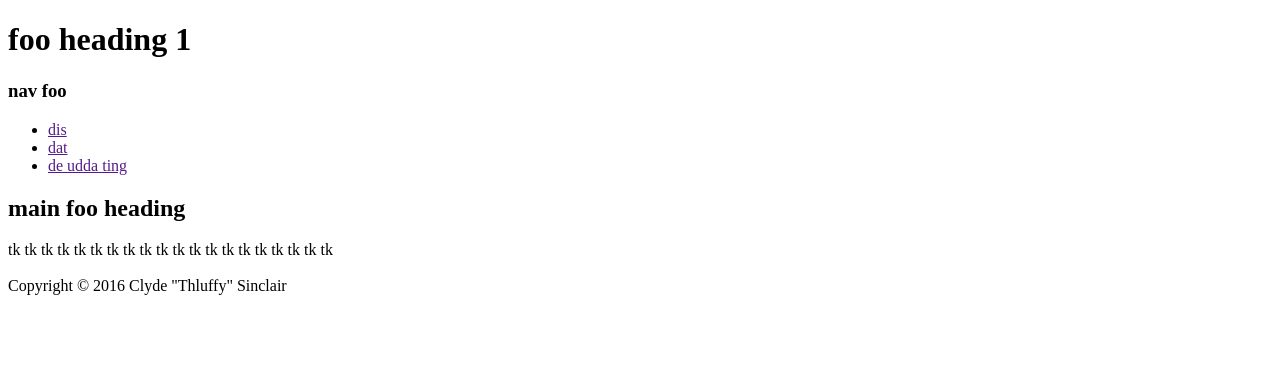
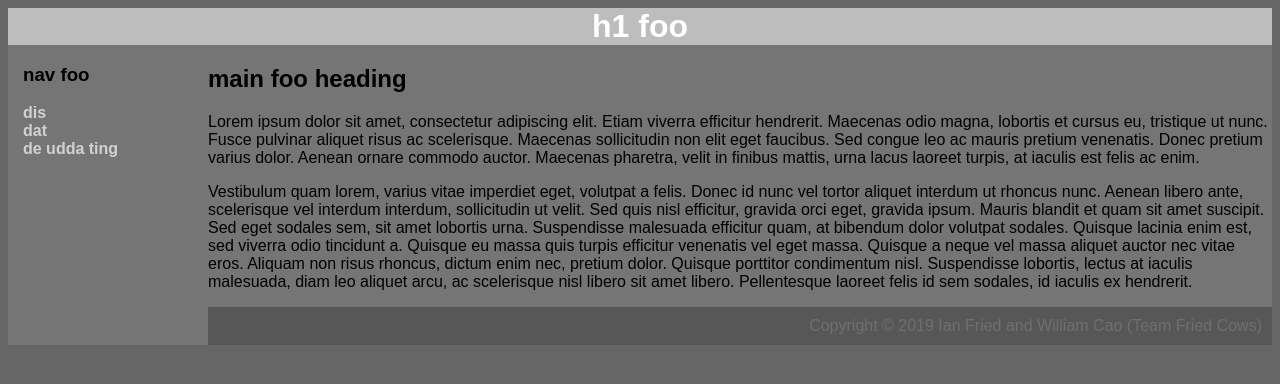
Before and after one commit to WilliamC07/SoftDev, a plain HTML site: page 20_css/0_inline/index.html in a window 1280 px wide. Drawn offline with Linux system fonts and the light colour scheme.

Commit message:
added ian code and fixed syntax error

```diff
--- a/20_css/0_inline/index.html
+++ b/20_css/0_inline/index.html
@@ -1,12 +1,11 @@
 <!DOCTYPE html>
-<html lang="en">
-  <!-- Clyde "Thluffy" Sinclair
-       SoftDev pd0
-       K20 -- CSS basics
-       2019-11-01f
-
-	 WORK FILE for CSS
-    -->
+<html lang="en"   style="background: rgb(102, 102, 102); font-family: 'arial', 'times';">
+<!--
+Ian Fried, William Cao (Team Fried Cows)
+SoftDev pd2
+K20 -- CSS basics
+2019-11-01
+-->
 
   <head>
     <meta charset="utf-8"/>
@@ -14,21 +13,65 @@
   </head>
 
   <body>
-    <h1>foo heading 1</h1>
-    <h3>nav foo</h3>
-    <ul>
-      <li><a href="">dis</a></li>
-      <li><a href="">dat</a></li>
-      <li><a href="">de udda ting</a></li>
-    </ul>
-    <h2>main foo heading</h2>
-    <p>tk tk tk tk tk tk tk tk tk tk tk tk tk tk tk tk tk tk tk tk
-
-      <br>
-      <br>
-
-      Copyright &copy; 2016 Clyde "Thluffy" Sinclair
-
+    <h1 style="
+    background: rgb(189, 189, 189);
+    color: #fff;
+    text-align: center;
+    margin-top: 0;
+    margin-bottom: 0;
+    background: rgb(189, 189, 189);
+    color: #fff;
+    text-align: center;
+    margin-top: 0;
+    margin-bottom: 0;">h1 foo</h1>
+        <div class="container" style="    display: grid;
+            grid-template-columns: 200px auto;
+            background: rgb(117, 117, 117);
+            margin-top: 0;
+            margin-bottom: 0;">
+          <nav    style="    padding-left: 15px;">
+            <h3 style = "font-family: 'arial'">nav foo</h3>
+            <ul style  = "    padding-left: 0;
+                list-style-type: none;">
+              <li><a href="" style = "    color: rgb(209, 210, 208);
+                  text-decoration: none;
+                  font-weight: bold;">dis</a></li>
+              <li><a href="" style = "    color: rgb(209, 210, 208);
+                  text-decoration: none;
+                  font-weight: bold;">dat</a></li>
+              <li><a href="" style = "    color: rgb(209, 210, 208);
+                  text-decoration: none;
+                  font-weight: bold;">de udda ting</a></li>
+            </ul>
+          </nav>
+          <div>
+            <h2>main foo heading</h2>
+            <!-- Lorem source https://www.lipsum.com/feed/html -->
+            <p>
+              Lorem ipsum dolor sit amet, consectetur adipiscing elit. Etiam viverra efficitur hendrerit. Maecenas odio magna,
+              lobortis et cursus eu, tristique ut nunc. Fusce pulvinar aliquet risus ac scelerisque. Maecenas sollicitudin non
+              elit eget faucibus. Sed congue leo ac mauris pretium venenatis. Donec pretium varius dolor. Aenean ornare commodo
+              auctor. Maecenas pharetra, velit in finibus mattis, urna lacus laoreet turpis, at iaculis est felis ac enim.
+            </p>
+            <p>
+              Vestibulum quam lorem, varius vitae imperdiet eget, volutpat a felis. Donec id nunc vel tortor aliquet interdum ut
+              rhoncus nunc. Aenean libero ante, scelerisque vel interdum interdum, sollicitudin ut velit. Sed quis nisl
+              efficitur, gravida orci eget, gravida ipsum. Mauris blandit et quam sit amet suscipit. Sed eget sodales sem, sit
+              amet lobortis urna. Suspendisse malesuada efficitur quam, at bibendum dolor volutpat sodales. Quisque lacinia enim
+              est, sed viverra odio tincidunt a. Quisque eu massa quis turpis efficitur venenatis vel eget massa. Quisque a
+              neque vel massa aliquet auctor nec vitae eros. Aliquam non risus rhoncus, dictum enim nec, pretium dolor. Quisque
+              porttitor condimentum nisl. Suspendisse lobortis, lectus at iaculis malesuada, diam leo aliquet arcu, ac
+              scelerisque nisl libero sit amet libero. Pellentesque laoreet felis id sem sodales, id iaculis ex hendrerit.
+            </p>
+            <footer style  = "    background: rgb(87, 87, 87);
+                text-align: right;
+                color: rgb(109, 112, 109);
+                font-size: 16px;
+                padding: 10px 10px 10px 10px;">
+              Copyright &copy; 2019 Ian Fried and William Cao (Team Fried Cows)
+            </footer>
+          </div>
+        </div>
   </body>
 
 </html>
```
Also changed, not shown: 20_css/1_internal/index.html (+77 -15 lines).
